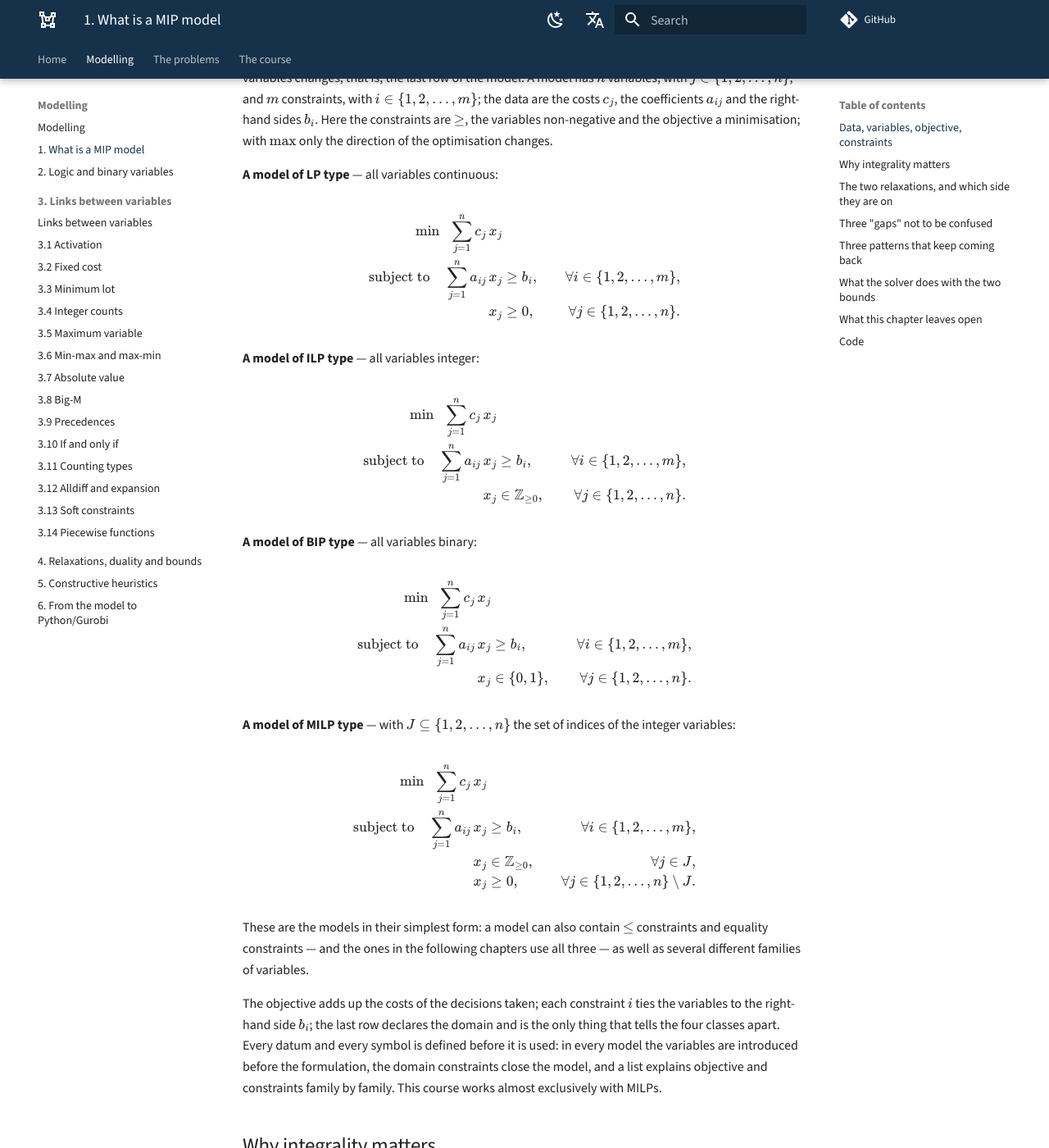
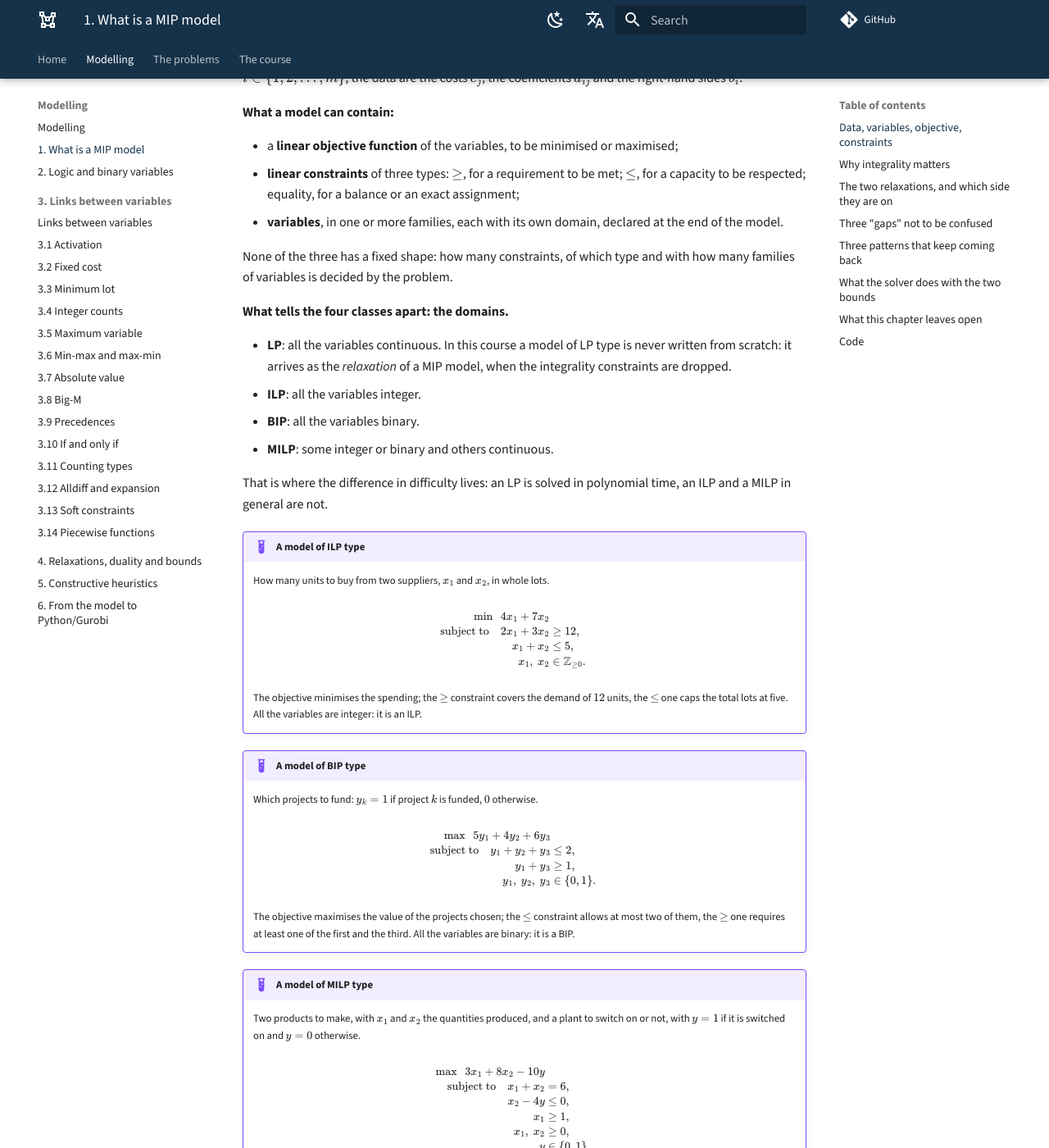
Before and after one commit to fabiofurini/mip-modelling, an MkDocs documentation site: the page built from docs/modelling-1.md, in a window 1280 px wide and 1400 px high, scrolled down 663 px. Shown: the whole window at 82% size. Built offline with MkDocs 1.6.1 and Material for MkDocs 9.7.7, drawn with Linux system fonts in a browser that asks for light colours; comment, search, counter and statistics services are not loaded; some of the changed text lies outside the part shown.

Commit message:
What a model can contain, with one example per class
- dropped the general models in canonical form: they looked mandatory
- linear objective, constraints of three types, variables in one or more families
- a small ILP, BIP and MILP example, with the constraints explained
- no LP example: LP models arrive as relaxations of the MIP ones

Co-Authored-By: Claude Opus 5 (1M context) <noreply@anthropic.com>

```diff
--- a/docs/modelling-1.md
+++ b/docs/modelling-1.md
@@ -26,67 +26,94 @@ and inequalities that make a solution feasible).
     be explicit.
 
 **Classes of models.** Upright LP is the *class* of problems, italic
-$\mathit{LP}$ is *one* problem of that class; the same for ILP, BIP and MILP. In
-every class objective and constraints are linear: only the domain of the
-variables changes, that is, the last row of the model. A model has $n$
-variables, with $j \in \{1, 2, \dots, n\}$, and $m$ constraints, with
-$i \in \{1, 2, \dots, m\}$; the data are the costs $c_j$, the coefficients
-$a_{ij}$ and the right-hand sides $b_i$. Here the constraints are $\ge$, the
-variables non-negative and the objective a minimisation; with $\max$ only the
-direction of the optimisation changes.
+$\mathit{LP}$ is *one* problem of that class; the same for ILP, BIP and MILP. A
+model has $n$ variables, with $j \in \{1, 2, \dots, n\}$, and $m$ constraints,
+with $i \in \{1, 2, \dots, m\}$; the data are the costs $c_j$, the coefficients
+$a_{ij}$ and the right-hand sides $b_i$.
 
-**A model of LP type** — all variables continuous:
+**What a model can contain:**
 
-$$
-\begin{aligned}
-\min ~~ \sum_{j=1}^{n} c_j\, x_j & & \\
-\text{subject to} \quad \sum_{j=1}^{n} a_{ij}\, x_j &\ge b_i, & \forall i \in \{1, 2, \dots, m\},\\
-x_j &\ge 0, & \forall j \in \{1, 2, \dots, n\}.
-\end{aligned}
-$$
+- a **linear objective function** of the variables, to be minimised or
+  maximised;
+- **linear constraints** of three types: $\ge$, for a requirement to be met;
+  $\le$, for a capacity to be respected; equality, for a balance or an exact
+  assignment;
+- **variables**, in one or more families, each with its own domain, declared at
+  the end of the model.
 
-**A model of ILP type** — all variables integer:
+None of the three has a fixed shape: how many constraints, of which type and
+with how many families of variables is decided by the problem.
 
-$$
-\begin{aligned}
-\min ~~ \sum_{j=1}^{n} c_j\, x_j & & \\
-\text{subject to} \quad \sum_{j=1}^{n} a_{ij}\, x_j &\ge b_i, & \forall i \in \{1, 2, \dots, m\},\\
-x_j &\in \mathbb{Z}_{\ge 0}, & \forall j \in \{1, 2, \dots, n\}.
-\end{aligned}
-$$
+**What tells the four classes apart: the domains.**
 
-**A model of BIP type** — all variables binary:
+- **LP**: all the variables continuous. In this course a model of LP type is
+  never written from scratch: it arrives as the *relaxation* of a MIP model,
+  when the integrality constraints are dropped.
+- **ILP**: all the variables integer.
+- **BIP**: all the variables binary.
+- **MILP**: some integer or binary and others continuous.
 
-$$
-\begin{aligned}
-\min ~~ \sum_{j=1}^{n} c_j\, x_j & & \\
-\text{subject to} \quad \sum_{j=1}^{n} a_{ij}\, x_j &\ge b_i, & \forall i \in \{1, 2, \dots, m\},\\
-x_j &\in \{0, 1\}, & \forall j \in \{1, 2, \dots, n\}.
-\end{aligned}
-$$
+That is where the difference in difficulty lives: an LP is solved in polynomial
+time, an ILP and a MILP in general are not.
 
-**A model of MILP type** — with $J \subseteq \{1, 2, \dots, n\}$ the set of indices of the integer variables:
+!!! example "A model of ILP type"
+    How many units to buy from two suppliers, $x_1$ and $x_2$, in whole lots.
 
-$$
-\begin{aligned}
-\min ~~ \sum_{j=1}^{n} c_j\, x_j & & \\
-\text{subject to} \quad \sum_{j=1}^{n} a_{ij}\, x_j &\ge b_i, & \forall i \in \{1, 2, \dots, m\},\\
-x_j &\in \mathbb{Z}_{\ge 0}, & \forall j \in J,\\
-x_j &\ge 0, & \forall j \in \{1, 2, \dots, n\} \setminus J.
-\end{aligned}
-$$
+    $$
+    \begin{aligned}
+    \min ~~ 4x_1 + 7x_2 & & \\
+    \text{subject to} \quad 2x_1 + 3x_2 &\ge 12, & \\
+    x_1 + x_2 &\le 5, & \\
+    x_1,\ x_2 &\in \mathbb{Z}_{\ge 0}. &
+    \end{aligned}
+    $$
 
-These are the models in their simplest form: a model can also contain $\le$
-constraints and equality constraints — and the ones in the following chapters
-use all three — as well as several different families of variables.
+    The objective minimises the spending; the $\ge$ constraint covers the demand
+    of $12$ units, the $\le$ one caps the total lots at five. All the variables
+    are integer: it is an ILP.
 
-The objective adds up the costs of the decisions taken; each constraint $i$ ties
-the variables to the right-hand side $b_i$; the last row declares the domain and
-is the only thing that tells the four classes apart. Every datum and every
-symbol is defined before it is used: in every model the variables are introduced
-before the formulation, the domain constraints close the model, and a list
-explains objective and constraints family by family. This course works almost
-exclusively with MILPs.
+!!! example "A model of BIP type"
+    Which projects to fund: $y_k = 1$ if project $k$ is funded, $0$ otherwise.
+
+    $$
+    \begin{aligned}
+    \max ~~ 5y_1 + 4y_2 + 6y_3 & & \\
+    \text{subject to} \quad y_1 + y_2 + y_3 &\le 2, & \\
+    y_1 + y_3 &\ge 1, & \\
+    y_1,\ y_2,\ y_3 &\in \{0, 1\}. &
+    \end{aligned}
+    $$
+
+    The objective maximises the value of the projects chosen; the $\le$
+    constraint allows at most two of them, the $\ge$ one requires at least one of
+    the first and the third. All the variables are binary: it is a BIP.
+
+!!! example "A model of MILP type"
+    Two products to make, with $x_1$ and $x_2$ the quantities produced, and a
+    plant to switch on or not, with $y = 1$ if it is switched on and $y = 0$
+    otherwise.
+
+    $$
+    \begin{aligned}
+    \max ~~ 3x_1 + 8x_2 - 10y & & \\
+    \text{subject to} \quad x_1 + x_2 &= 6, & \\
+    x_2 - 4y &\le 0, & \\
+    x_1 &\ge 1, & \\
+    x_1,\ x_2 &\ge 0, & \\
+    y &\in \{0, 1\}. &
+    \end{aligned}
+    $$
+
+    The objective maximises the revenue minus the cost of the plant; the equality
+    requires exactly six units to be produced, the $\le$ constraint allows at
+    most four units of the second product and only with the plant on (with
+    $y = 0$ it leaves $x_2 \le 0$), the $\ge$ constraint asks for at least one
+    unit of the first. Two continuous variables and one binary: it is a MILP.
+
+Every datum and every symbol is defined before it is used: in every model the
+variables are introduced before the formulation, the domain constraints close
+the model, and a list explains objective and constraints family by family. This
+course works almost exclusively with MILPs.
 
 ## Why integrality matters
 
```
